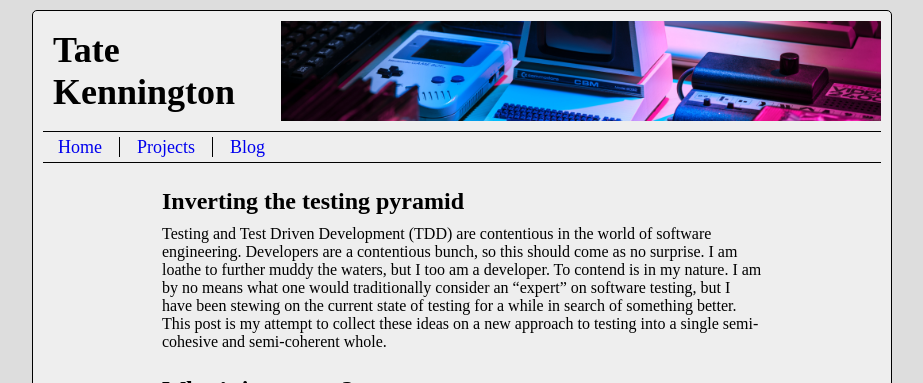
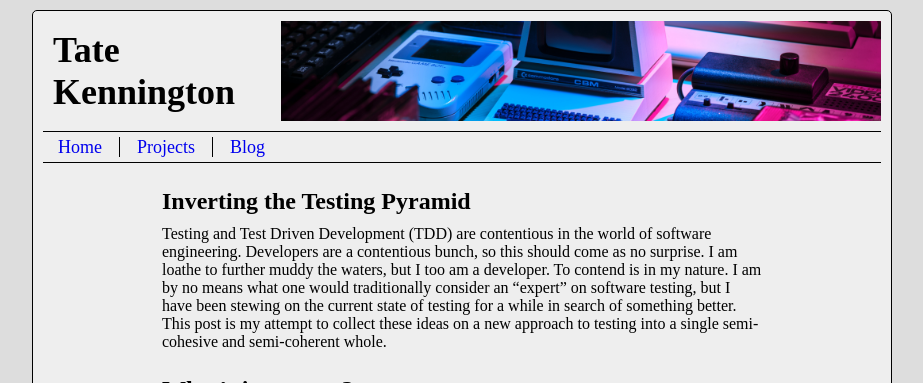
Before and after one commit to TateKennington/personal-website, a Jekyll site: the page built from _posts/2024-01-07-inverting-the-testing-pyramid.md, in a window 1280 px wide and 900 px high. Shown: the top 383 px of the window, without its empty margins (178-1101 px from the left). Built offline with Jekyll 4.4.1, drawn with Linux system fonts in a browser that asks for light colours; nearby versions of some CDN libraries.

Commit message:
Better capitalisation

```diff
--- a/_posts/2024-01-07-inverting-the-testing-pyramid.md
+++ b/_posts/2024-01-07-inverting-the-testing-pyramid.md
@@ -1,6 +1,6 @@
 ---
 layout: project
-title: Inverting the testing pyramid
+title: Inverting the Testing Pyramid
 description: ""
 thumbnail: ""
 ---
```
